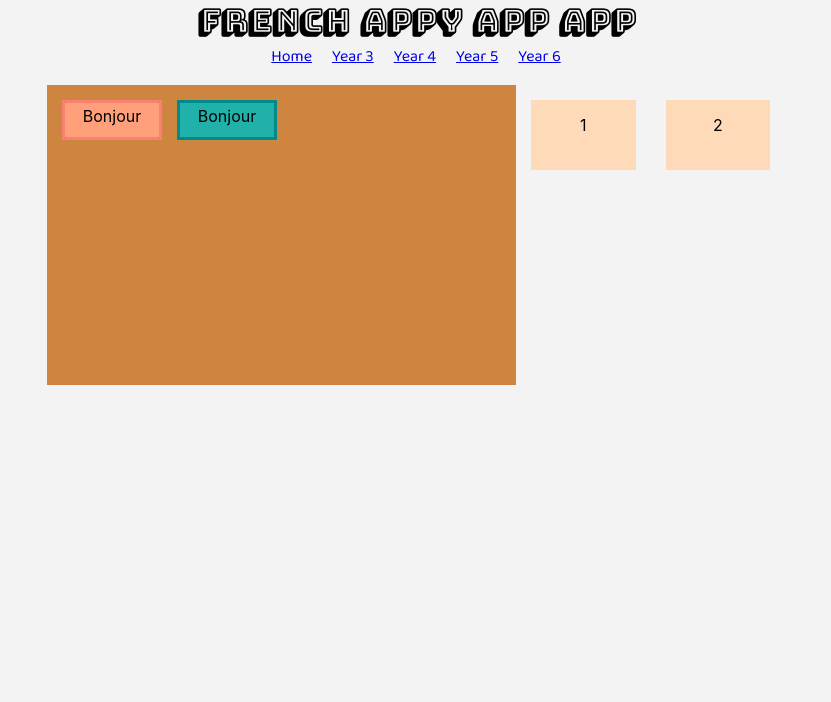
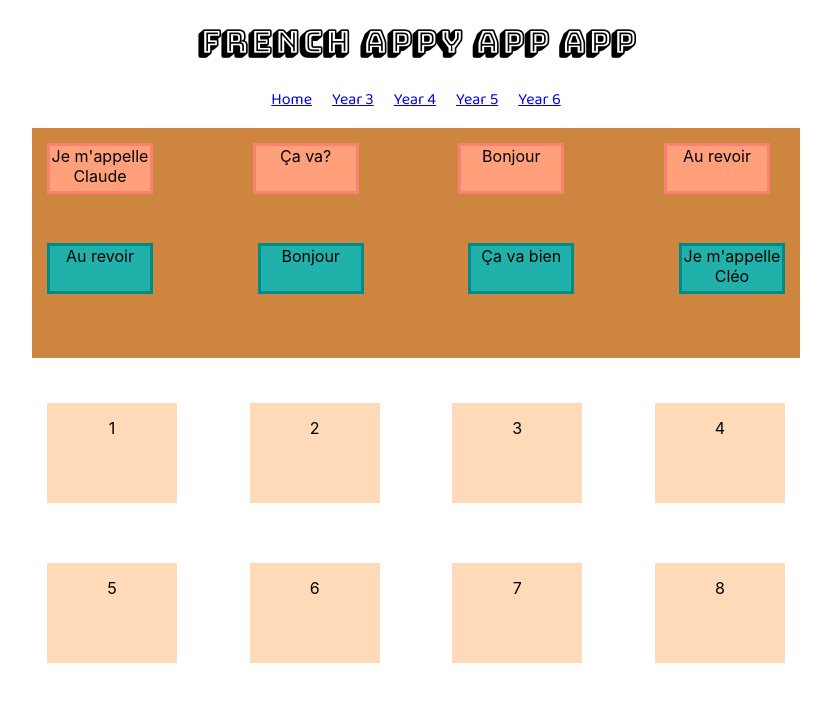
Before and after one commit to philippaclaire9/french-scheme, a React (Create React App) app: page /year_3/Lesson1/Game1 in a window 1280 px wide. Shown: the top 702 px of the page, without its empty margins (224-1055 px from the left). Built offline with nearby package versions, Linux system fonts and the light colour scheme.

Commit message:
continue drag and drop functionality and styling

```diff
--- a/src/App.css
+++ b/src/App.css
@@ -44,3 +44,38 @@ p {
 h2 {
   font-family: 'Baloo Da 2', cursive;
 }
+
+.App-logo {
+  height: 40vmin;
+  pointer-events: none;
+}
+
+@media (prefers-reduced-motion: no-preference) {
+  .App-logo {
+    animation: App-logo-spin infinite 20s linear;
+  }
+}
+
+.App-header {
+  background-color: #282c34;
+  min-height: 100vh;
+  display: flex;
+  flex-direction: column;
+  align-items: center;
+  justify-content: center;
+  font-size: calc(10px + 2vmin);
+  color: white;
+}
+
+.App-link {
+  color: #61dafb;
+}
+
+@keyframes App-logo-spin {
+  from {
+    transform: rotate(0deg);
+  }
+  to {
+    transform: rotate(360deg);
+  }
+}
--- a/src/Components/ViewToggler2.jsx
+++ b/src/Components/ViewToggler2.jsx
@@ -16,9 +16,9 @@ class ViewToggler2 extends Component {
         {' '}
         <button className="button" onClick={this.handleClick}>
           {this.state.isVisible ? (
-            <p className="speaker-1a">Hello!</p>
+            <p className="speaker-1a-lesson">Hello!</p>
           ) : (
-            <p className="speaker-1">Bonjour!</p>
+            <p className="speaker-1-lesson">Bonjour!</p>
           )}
         </button>
       </>
--- a/src/Components/ViewToggler3.jsx
+++ b/src/Components/ViewToggler3.jsx
@@ -16,9 +16,9 @@ class ViewToggler3 extends Component {
         {' '}
         <button className="button" onClick={this.handleClick}>
           {this.state.isVisible ? (
-            <p className="speaker-2a">Hello!</p>
+            <p className="speaker-2a-lesson">Hello!</p>
           ) : (
-            <p className="speaker-2">Bonjour!</p>
+            <p className="speaker-2-lesson">Bonjour!</p>
           )}
         </button>
       </>
--- a/src/Components/ViewToggler4.jsx
+++ b/src/Components/ViewToggler4.jsx
@@ -16,9 +16,9 @@ class ViewToggler3 extends Component {
         {' '}
         <button className="button" onClick={this.handleClick}>
           {this.state.isVisible ? (
-            <p className="speaker-1a">My name is Claude</p>
+            <p className="speaker-1a-lesson">My name is Claude</p>
           ) : (
-            <p className="speaker-1">Je m'appelle Claude</p>
+            <p className="speaker-1-lesson">Je m'appelle Claude</p>
           )}
         </button>
       </>
--- a/src/Components/ViewToggler5.jsx
+++ b/src/Components/ViewToggler5.jsx
@@ -16,9 +16,9 @@ class ViewToggler5 extends Component {
         {' '}
         <button className="button" onClick={this.handleClick}>
           {this.state.isVisible ? (
-            <p className="speaker-2a">My name is Cléo</p>
+            <p className="speaker-2a-lesson">My name is Cléo</p>
           ) : (
-            <p className="speaker-2">Je m'appelle Cléo</p>
+            <p className="speaker-2-lesson">Je m'appelle Cléo</p>
           )}
         </button>
       </>
--- a/src/Components/ViewToggler6.jsx
+++ b/src/Components/ViewToggler6.jsx
@@ -16,9 +16,9 @@ class ViewToggler6 extends Component {
         {' '}
         <button className="button" onClick={this.handleClick}>
           {this.state.isVisible ? (
-            <p className="speaker-1a">How are you?</p>
+            <p className="speaker-1a-lesson">How are you?</p>
           ) : (
-            <p className="speaker-1">Ça va?</p>
+            <p className="speaker-1-lesson">Ça va?</p>
           )}
         </button>
       </>
--- a/src/Components/ViewToggler7.jsx
+++ b/src/Components/ViewToggler7.jsx
@@ -16,9 +16,9 @@ class ViewToggler7 extends Component {
         {' '}
         <button className="button" onClick={this.handleClick}>
           {this.state.isVisible ? (
-            <p className="speaker-2a">I'm good</p>
+            <p className="speaker-2a-lesson">I'm good</p>
           ) : (
-            <p className="speaker-2">Ça va bien</p>
+            <p className="speaker-2-lesson">Ça va bien</p>
           )}
         </button>
       </>
--- a/src/Components/ViewToggler8.jsx
+++ b/src/Components/ViewToggler8.jsx
@@ -16,9 +16,9 @@ class ViewToggler8 extends Component {
         {' '}
         <button className="button" onClick={this.handleClick}>
           {this.state.isVisible ? (
-            <p className="speaker-1a">Goodbye!</p>
+            <p className="speaker-1a-lesson">Goodbye!</p>
           ) : (
-            <p className="speaker-1">Au revoir</p>
+            <p className="speaker-1-lesson">Au revoir</p>
           )}
         </button>
       </>
--- a/src/Components/ViewToggler9.jsx
+++ b/src/Components/ViewToggler9.jsx
@@ -16,9 +16,9 @@ class ViewToggler9 extends Component {
         {' '}
         <button className="button" onClick={this.handleClick}>
           {this.state.isVisible ? (
-            <p className="speaker-2a">Goodbye!</p>
+            <p className="speaker-2a-lesson">Goodbye!</p>
           ) : (
-            <p className="speaker-2">Au revoir</p>
+            <p className="speaker-2-lesson">Au revoir</p>
           )}
         </button>
       </>
--- a/src/Components/Y3Game1.jsx
+++ b/src/Components/Y3Game1.jsx
@@ -5,25 +5,83 @@ import Card from './Card';
 import '../games.css';
 
 class Y3Game1 extends Component {
+  state = {
+    speaker1Phrases: ["Je m'appelle Claude", 'Ça va?', 'Bonjour', 'Au revoir'],
+    speaker2Phrases: [
+      'Au revoir',
+      'Bonjour',
+      'Ça va bien',
+      "Je m'appelle Cléo",
+    ],
+  };
+
   render() {
     return (
-      <main className="flexbox">
+      <main>
+        <section className="flexbox-1">
           <Boards id="board-main" className="start-board">
-          <Card id="bonjour-1" className="speaker-1">
-            Bonjour
+            <section className="board-flexbox">
+              {' '}
+              {this.state.speaker1Phrases.map((phrase) => {
+                return (
+                  <Card
+                    id={`${phrase}-${phrase.index + 1}`}
+                    className="speaker-1"
+                  >
+                    {phrase}
                   </Card>
-          <Card id="bonjour-2" className="speaker-2">
-            Bonjour
+                );
+              })}
+            </section>
+            <section className="board-flexbox">
+              {this.state.speaker2Phrases.map((phrase) => {
+                return (
+                  <Card
+                    id={`${phrase}-${phrase.index + 1}`}
+                    className="speaker-2"
+                  >
+                    {phrase}
                   </Card>
+                );
+              })}
+            </section>
+
+            {/* {this.state.speaker1Phrases.map(phrase => { return
+              (<Card id={`${phrase}-${phrase.index+1}` className="speaker-1"}>{phrase}</Card>)
+            })} */}
           </Boards>
-        <br />
-        <br />
+        </section>
+        <section className="flexbox-2">
           <Boards id="board-1" className="receiver-board">
             1
           </Boards>
           <Boards id="board-2" className="receiver-board">
             2
           </Boards>
+          <Boards id="board-3" className="receiver-board">
+            3
+          </Boards>
+          <Boards id="board-4" className="receiver-board">
+            4
+          </Boards>
+        </section>
+        <section className="flexbox-2">
+          <Boards id="board-5" className="receiver-board">
+            5
+          </Boards>
+          <Boards id="board-6" className="receiver-board">
+            6
+          </Boards>
+          <Boards id="board-7" className="receiver-board">
+            7
+          </Boards>
+          <Boards id="board-8" className="receiver-board">
+            8
+          </Boards>
+        </section>
+
+        <br />
+        <br />
 
         {/* <Draggable>
           <div className="speaker-1">Bonjour</div>
--- a/src/games.css
+++ b/src/games.css
@@ -1,30 +1,42 @@
-* {
-  margin: 0;
-  padding: 0;
-  box-sizing: border-box;
-}
-
-body {
-  background-color: #f3f3f3;
-}
-
-.flexbox {
+.flexbox-1 {
   display: flex;
+  flex-direction: row;
   justify-content: space-between;
   width: 100%;
   max-width: 768px;
-  /* height: 100vh; */
+
   overflow: hidden;
   margin: auto;
   padding: 15px;
 }
 
-.flexbox .start-board {
+.flexbox-2 {
+  display: flex;
+  flex-direction: row;
+  justify-content: space-between;
+  width: 100%;
+  max-width: 768px;
+  overflow: hidden;
+  margin: auto;
+  padding: 15px;
+}
+
+.board-flexbox {
   display: flex;
   flex-direction: row;
   width: 100%;
+  justify-content: space-between;
   /* max-width: 600px; */
-  height: 300px;
+  height: 100px;
+  /* padding: 15px; */
+}
+
+.flexbox-1 .start-board {
+  display: flex;
+  flex-direction: column;
+  width: 100%;
+  /* max-width: 600px; */
+  height: 200px;
   background-color: peru;
   padding: 15px;
 }
@@ -32,7 +44,7 @@ body {
 .receiver-board {
   /* display: flex;
   flex-direction: row; */
-  width: 150px;
+  width: 100px;
   height: 70px;
   margin: 15px;
   background-color: peachpuff;
@@ -50,20 +62,21 @@ body {
   background-color: lightsalmon;
   border: solid;
   border-color: salmon;
-  max-width: 100px;
-  height: 40px;
+  width: 100px;
+  height: 45px;
   cursor: pointer;
   margin-right: 15px;
+  margin-bottom: 15px;
 }
 
 .speaker-2 {
   background-color: lightseagreen;
   border: solid;
   border-color: darkcyan;
-  max-width: 100px;
-  height: 40px;
+  width: 100px;
+  height: 45px;
   cursor: pointer;
-  margin-right: 15px;
+  /* margin-right: 15px; */
 }
 
 .box {
--- a/src/lessons.css
+++ b/src/lessons.css
@@ -19,38 +19,42 @@
   border: none;
 }
 
-.speaker-1 {
+.speaker-1-lesson {
   background-color: lightsalmon;
   width: 100px;
   max-height: 50px;
   text-align: center;
   padding: 3px;
   font-size: medium;
+  /* margin-bottom: 5px; */
 }
 
-.speaker-2 {
+.speaker-2-lesson {
   background-color: lightseagreen;
   width: 100px;
   max-height: 50px;
   text-align: center;
   padding: 3px;
   font-size: medium;
+  /* margin-bottom: 5px; */
 }
 
-.speaker-1a {
+.speaker-1a-lesson {
   background-color: lightcoral;
   width: 100px;
   max-height: 50px;
   text-align: center;
   padding: 3px;
   font-size: medium;
+  /* margin-bottom: 5px; */
 }
 
-.speaker-2a {
+.speaker-2a-lesson {
   background-color: darkcyan;
   width: 100px;
   max-height: 50px;
   text-align: center;
   padding: 3px;
   font-size: medium;
+  /* margin-bottom: 5px; */
 }
```
Lines whose indentation alone changed are shown as unchanged.
